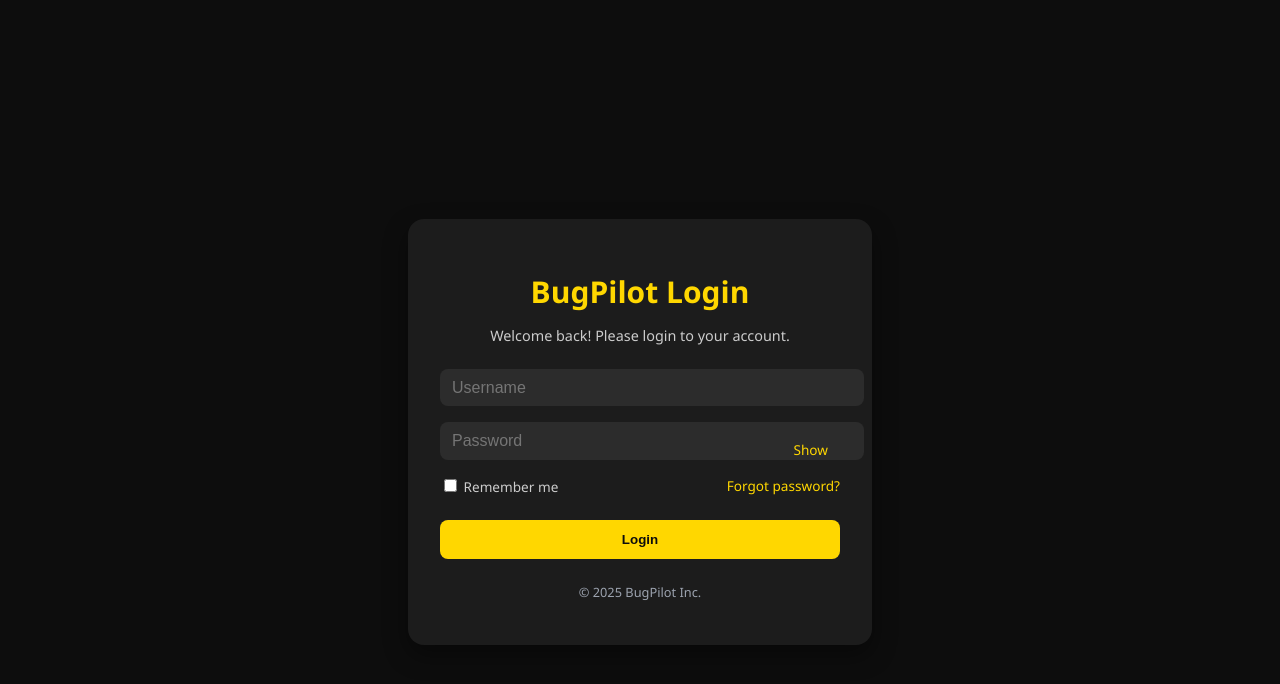
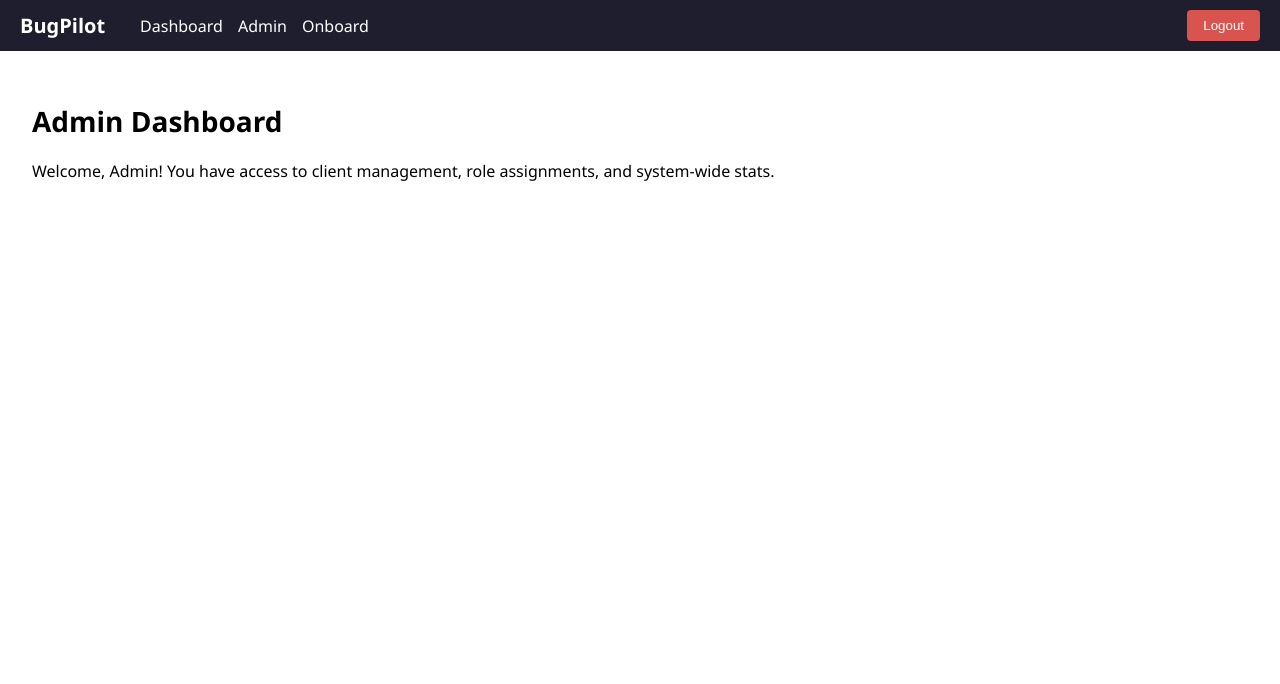
Before and after one commit to Himanshu631/BugPilotFE, a React (Create React App) app: page /admin/dashboard in a window 1280 px wide. Before the commit this address led to /login. Shown: the top 684 px of the page. Built offline with nearby package versions, Linux system fonts and the light colour scheme.

Commit message:
Implement Confirmation

```diff
--- a/src/components/BugStatsDashboard.js
+++ b/src/components/BugStatsDashboard.js
@@ -96,19 +96,6 @@
 
   return (
     <div className="dashboard">
-      <div className="header-row">
-        <h1 className="heading">Bug Pilot</h1>
-        <div className="date-filter">
-          <div>
-            <label>Start Date</label>
-            <input type="date" defaultValue="2025-01-01" />
-          </div>
-          <div>
-            <label>End Date</label>
-            <input type="date" defaultValue="2025-09-28" />
-          </div>
-        </div>
-      </div>
 
       <div className="stat-grid">
         <div className="stat-card purple">
--- /dev/null
+++ b/src/components/ConfirmDialog.jsx
@@ -0,0 +1,16 @@
+import React from 'react';
+import '../styles/ConfirmDialog.css';
+
+export default function ConfirmDialog({ message, onConfirm, onCancel }) {
+  return (
+    <div className="confirm-overlay">
+      <div className="confirm-box">
+        <p>{message}</p>
+        <div className="confirm-actions">
+          <button className="confirm-btn" onClick={onConfirm}>Yes</button>
+          <button className="cancel-btn" onClick={onCancel}>No</button>
+        </div>
+      </div>
+    </div>
+  );
+}
--- /dev/null
+++ b/src/components/Navbar.js
@@ -0,0 +1,41 @@
+import React, { useState } from 'react';
+import { Link, useNavigate } from 'react-router-dom';
+import "../styles/Navbar.css";
+import ConfirmDialog from "./ConfirmDialog";
+
+export default function Navbar() {
+    const [showConfirm, setShowConfirm] = useState(false);
+    const navigate = useNavigate();
+
+    const handleLogout = () => {
+      localStorage.removeItem('token');
+      navigate('/login');
+    };
+
+    return (
+      <>
+        {showConfirm && (
+          <ConfirmDialog
+            message="Are you sure you want to logout?"
+            onConfirm={handleLogout}
+            onCancel={() => setShowConfirm(false)}
+          />
+        )}
+        <div className="navbar">
+          <div className="navbar-left">
+            <div className="navbar-logo" onClick={() => navigate('/dashboard')}>
+              BugPilot
+            </div>
+            <div className="navbar-links">
+              <Link to="/dashboard">Dashboard</Link>
+              <Link to="/admin/dashboard">Admin</Link>
+              <Link to="/onboard">Onboard</Link>
+            </div>
+          </div>
+          <div className="navbar-right">
+            <button className="logout-button" onClick={() => setShowConfirm(true)}>Logout</button>
+          </div>
+        </div>
+      </>
+    );
+  }
--- a/src/components/Toast.js
+++ b/src/components/Toast.jsx
@@ -1,6 +1,6 @@
 // components/Toast.js
 import React from 'react';
-import './Toast.css';
+import '../styles/Toast.css';
 
 export default function Toast({ message, type = 'error', onClose }) {
   if (!message) return null;
--- /dev/null
+++ b/src/layouts/MainLayout.jsx
@@ -0,0 +1,11 @@
+import React from 'react';
+import Navbar from '../components/Navbar';
+
+export default function MainLayout({ children }) {
+  return (
+    <>
+      <Navbar />
+      <main >{children}</main>
+    </>
+  );
+}
--- a/src/routes/AppRouter.jsx
+++ b/src/routes/AppRouter.jsx
@@ -4,6 +4,8 @@
 import AdminDashboard from '../pages/dashboard/AdminDashboard';
 import BugStatsDashboard from '../components/BugStatsDashboard';
 import PrivateRoute from '../components/PrivateRoute';
+import MainLayout from '../layouts/MainLayout';
+
 
 export default function AppRouter() {
   return (
@@ -11,16 +13,9 @@
       <Routes>
         <Route path="/login" element={<Login />} />
         <Route path="/onboard" element={<OnboardClient />} />
-
-        <Route path="/admin/dashboard" element={
-          <PrivateRoute><AdminDashboard /></PrivateRoute>
-        } />
-
-        <Route path="/dashboard" element={
-          <PrivateRoute><BugStatsDashboard /></PrivateRoute>
-        } />
-
-        <Route path="*" element={<Navigate to="/dashboard" />} />
+        <Route path="/admin/dashboard" element={<MainLayout><AdminDashboard /></MainLayout>} />
+        <Route path="/dashboard" element={<MainLayout><BugStatsDashboard /></MainLayout>} />
+        <Route path="/" element={<Navigate to="/dashboard" />} />
       </Routes>
     </Router>
   );
--- /dev/null
+++ b/src/styles/ConfirmDialog.css
@@ -0,0 +1,52 @@
+.confirm-overlay {
+    position: fixed;
+    top: 0;
+    left: 0;
+    right: 0;
+    bottom: 0;
+    background-color: rgba(0, 0, 0, 0.7);
+    display: flex;
+    align-items: center;
+    justify-content: center;
+    z-index: 1000;
+  }
+
+  .confirm-box {
+    background-color: #1e1e2f;
+    color: white;
+    padding: 24px 32px;
+    border-radius: 10px;
+    box-shadow: 0 0 12px rgba(0, 0, 0, 0.5);
+    text-align: center;
+    min-width: 320px;
+  }
+
+  .confirm-box h3 {
+    margin-bottom: 16px;
+  }
+
+  .confirm-actions {
+    margin-top: 24px;
+    display: flex;
+    justify-content: center;
+    gap: 20px;
+  }
+
+  .confirm-btn,
+  .cancel-btn {
+    padding: 8px 20px;
+    cursor: pointer;
+    border: none;
+    border-radius: 6px;
+    font-weight: 500;
+  }
+
+  .confirm-btn {
+    background-color: #2563eb; /* blue-600 */
+    color: white;
+  }
+
+  .cancel-btn {
+    background-color: #4b5563; /* gray-600 */
+    color: white;
+  }
--- /dev/null
+++ b/src/styles/Logout.css
@@ -0,0 +1,11 @@
+.logout-button {
+    padding: 8px 16px;
+    background: #d9534f;
+    color: white;
+    border: none;
+    border-radius: 4px;
+    cursor: pointer;
+  }
+  .logout-button:hover {
+    background: #c9302c;
+  }
--- /dev/null
+++ b/src/styles/Navbar.css
@@ -0,0 +1,51 @@
+.navbar {
+    display: flex;
+    justify-content: space-between;
+    align-items: center;
+    background-color: #1e1e2f;
+    padding: 10px 20px;
+    color: white;
+  }
+
+  .navbar-left {
+    display: flex;
+    align-items: center;
+  }
+
+  .navbar-logo {
+    font-size: 20px;
+    cursor: pointer;
+    font-weight: bold;
+  }
+
+  .navbar-links {
+    display: flex;
+    margin-left: 20px;
+  }
+
+  .navbar-links a {
+    color: white;
+    margin-left: 15px;
+    text-decoration: none;
+  }
+
+  .navbar-links a:hover {
+    text-decoration: underline;
+  }
+
+  .navbar-right {
+    display: flex;
+    align-items: center;
+  }
+
+  .logout-button {
+    padding: 8px 16px;
+    background: #d9534f;
+    color: white;
+    border: none;
+    border-radius: 4px;
+    cursor: pointer;
+  }
+  .logout-button:hover {
+    background: #c9302c;
+  }
--- a/src/components/Toast.css
+++ b/src/styles/Toast.css
@@ -1,33 +1,36 @@
-/* Toast.css */
 .toast {
   position: fixed;
   top: 20px;
   right: 20px;
-  background-color: #1f2937;
-  color: #fff;
+  background-color: #2a2a3b; /* matches dark theme */
+  color: #ffffff;
   padding: 12px 18px;
   border-radius: 6px;
-  box-shadow: 0 2px 10px rgba(0,0,0,0.2);
+  box-shadow: 0 2px 12px rgba(0, 0, 0, 0.4);
   display: flex;
   align-items: center;
   gap: 10px;
   z-index: 9999;
+  font-family: 'Segoe UI', Tahoma, Geneva, Verdana, sans-serif;
   animation: slide-in 0.3s ease-out;
+  border-left: 5px solid #4ade80; /* green for success by default */
 }
 
 .toast.error {
-  background-color: #dc2626;
+  background-color: #2f1e1e;
+  border-left-color: #ef4444;
 }
 
 .toast.success {
-  background-color: #16a34a;
+  background-color: #1e2f1e;
+  border-left-color: #22c55e;
 }
 
 .toast button {
   background: none;
   border: none;
   color: white;
-  font-size: 16px;
+  font-size: 18px;
   cursor: pointer;
 }
 
```
Also changed, not shown: src/components/LogoutButton.js (added, +22 -0 lines).
